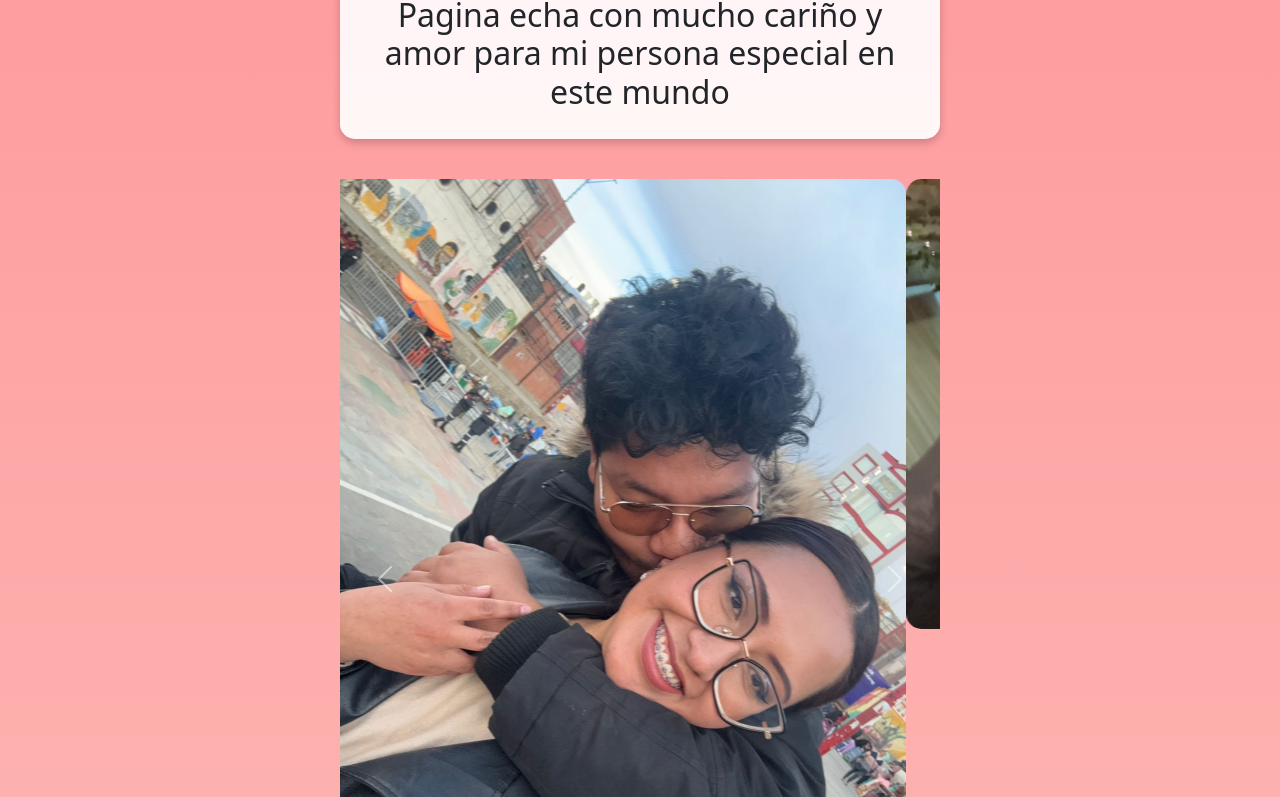
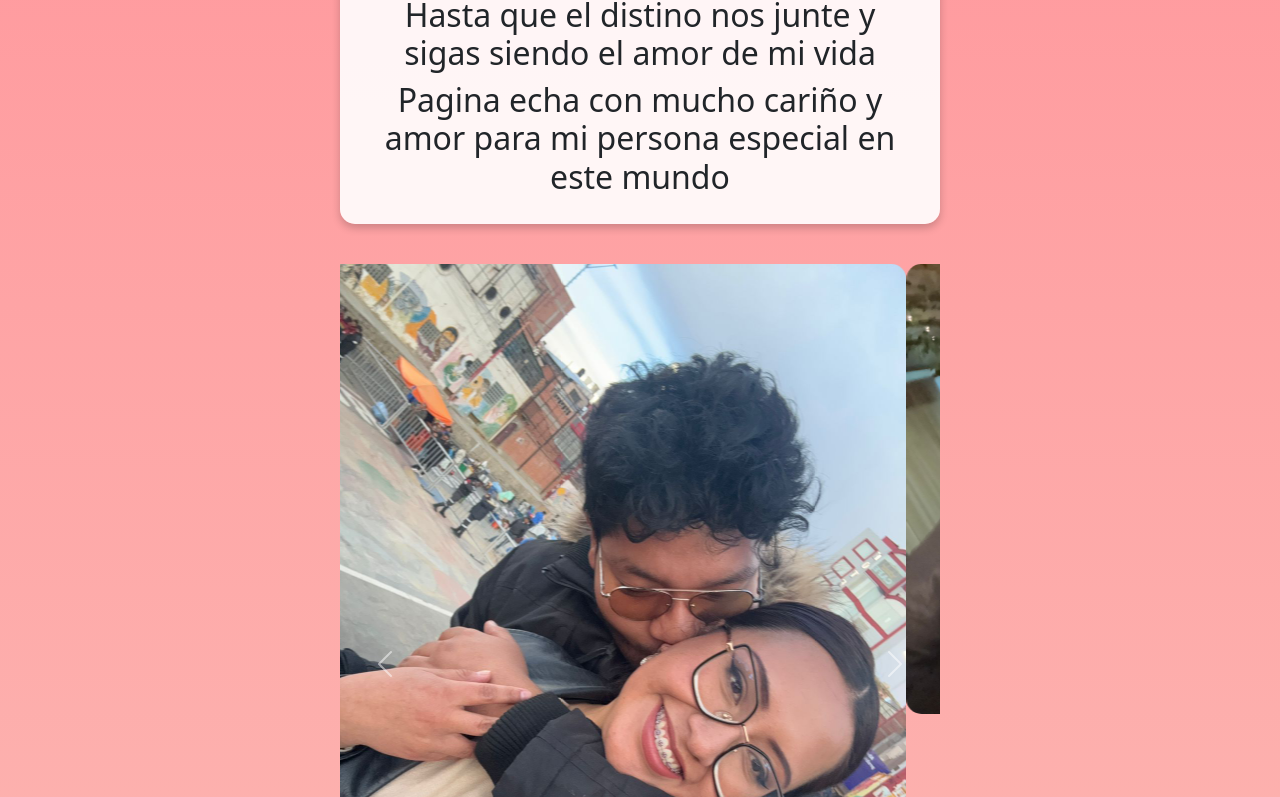
Before and after one commit to M4ST3RSHOT/portafolio, a plain HTML site: page proyecto.html in a window 1280 px wide. Shown: the part 100-897 px from the top of the page. Drawn offline with nearby package versions, Linux system fonts and the light colour scheme.

Commit message:
Update proyecto.html

```diff
--- a/proyecto.html
+++ b/proyecto.html
@@ -17,6 +17,9 @@
       Katy y Yamil
     </h1>
     <div class="descripcion">
+       <h2>
+        Hasta que el distino nos junte y sigas siendo el amor de mi vida
+      </h2>
       <h2>
         Pagina echa con mucho cariño y amor para mi persona especial en este mundo
       </h2>
```
